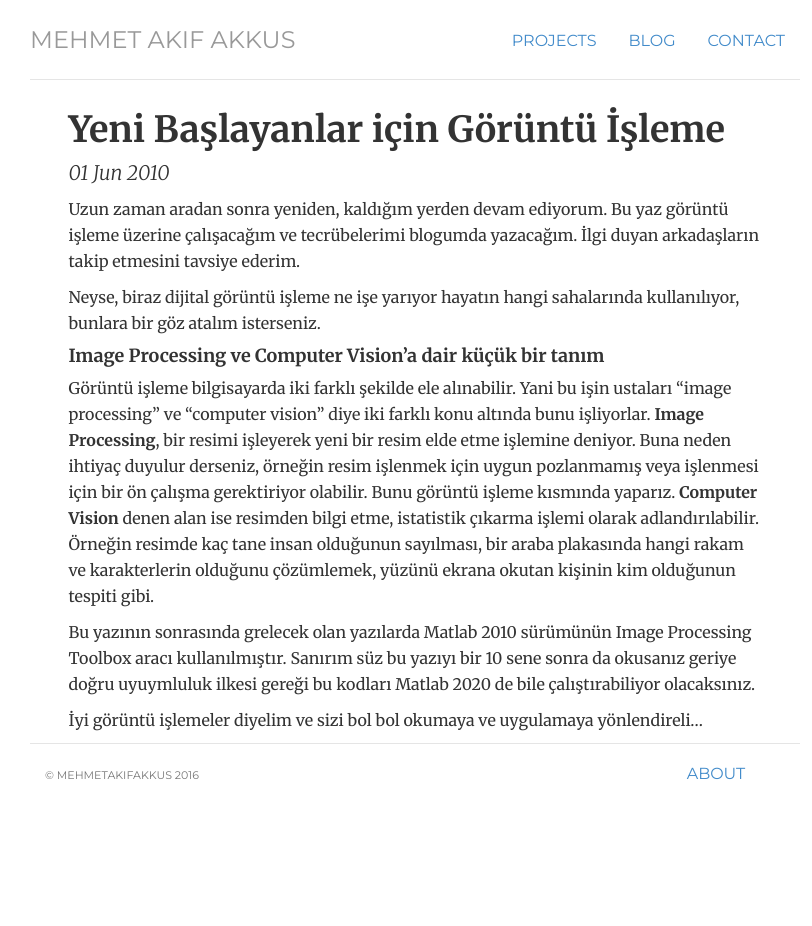
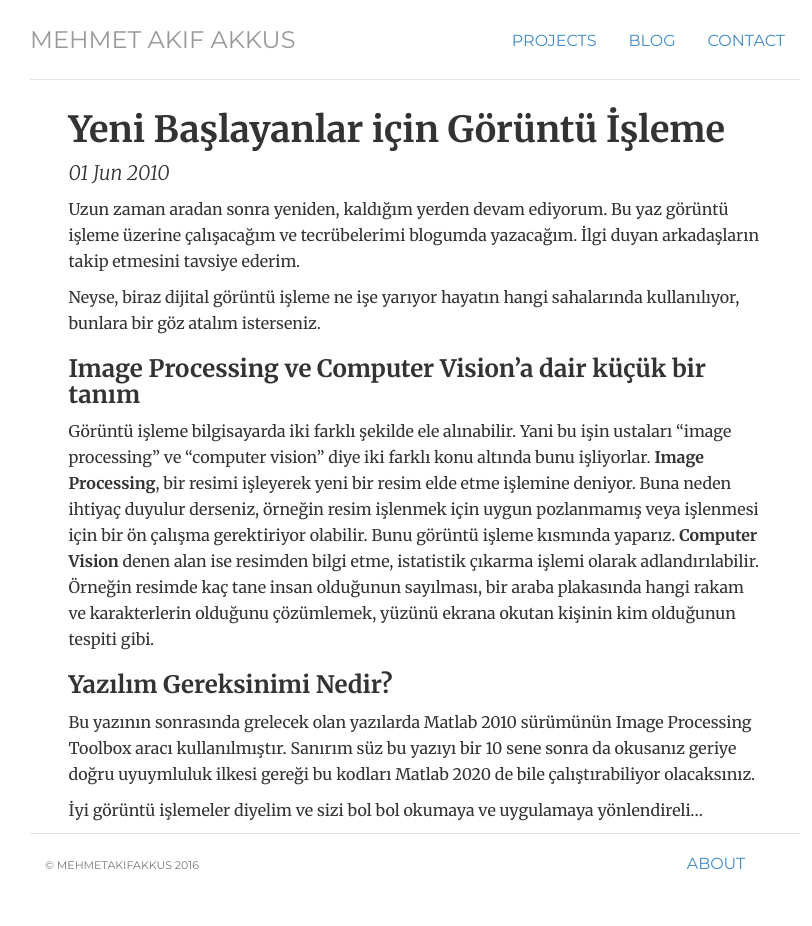
Before and after one commit to mehmetakifakkus/mehmetakifakkus.github.io, a Jekyll site: the page built from _posts/2010-06-01-goruntu-islemeye-baslarken.md, in a window 1280 px wide. Shown: the whole page, without its empty margins (225-1037 px from the left). Built offline with Jekyll 4.4.1, drawn with Linux system fonts in a browser that asks for light colours; before the commit the page ends 900 px from its top, so only the background shows below that.

Commit message:
Update 2010-06-01-goruntu-islemeye-baslarken.md

```diff
--- a/_posts/2010-06-01-goruntu-islemeye-baslarken.md
+++ b/_posts/2010-06-01-goruntu-islemeye-baslarken.md
@@ -8,9 +8,11 @@ Uzun zaman aradan sonra yeniden, kaldığım yerden devam ediyorum. Bu yaz gör
 
 Neyse, biraz dijital görüntü işleme ne işe yarıyor hayatın hangi sahalarında kullanılıyor, bunlara bir göz atalım isterseniz.
 
-#### Image Processing ve Computer Vision'a dair küçük bir tanım
+### Image Processing ve Computer Vision'a dair küçük bir tanım
 
 Görüntü işleme bilgisayarda iki farklı şekilde ele alınabilir. Yani bu işin ustaları “image processing” ve “computer vision” diye iki farklı konu altında bunu işliyorlar. **Image Processing**, bir resimi işleyerek yeni bir resim elde etme işlemine deniyor. Buna neden ihtiyaç duyulur derseniz, örneğin resim işlenmek için uygun pozlanmamış veya işlenmesi için bir ön çalışma gerektiriyor olabilir. Bunu görüntü işleme kısmında yaparız. **Computer Vision** denen alan ise resimden bilgi etme, istatistik çıkarma işlemi olarak adlandırılabilir. Örneğin resimde kaç tane insan olduğunun sayılması, bir araba plakasında hangi rakam ve karakterlerin olduğunu çözümlemek, yüzünü ekrana okutan kişinin kim olduğunun tespiti gibi.
+
+### Yazılım Gereksinimi Nedir?
 
 Bu yazının sonrasında grelecek olan yazılarda Matlab 2010 sürümünün Image Processing Toolbox aracı kullanılmıştır. Sanırım süz bu yazıyı bir 10 sene sonra da okusanız geriye doğru uyuymluluk ilkesi gereği bu kodları Matlab 2020 de bile çalıştırabiliyor olacaksınız.
 
```
